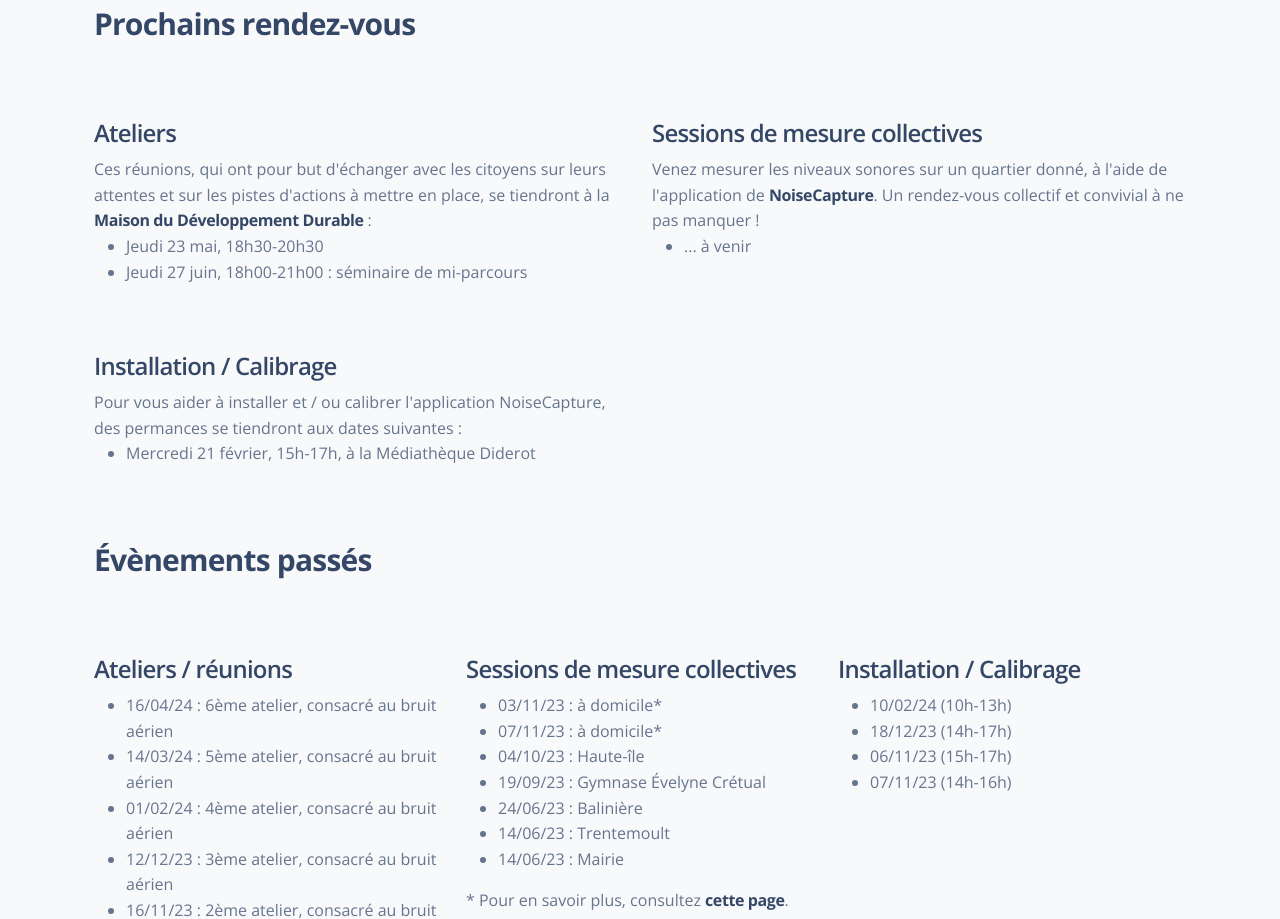
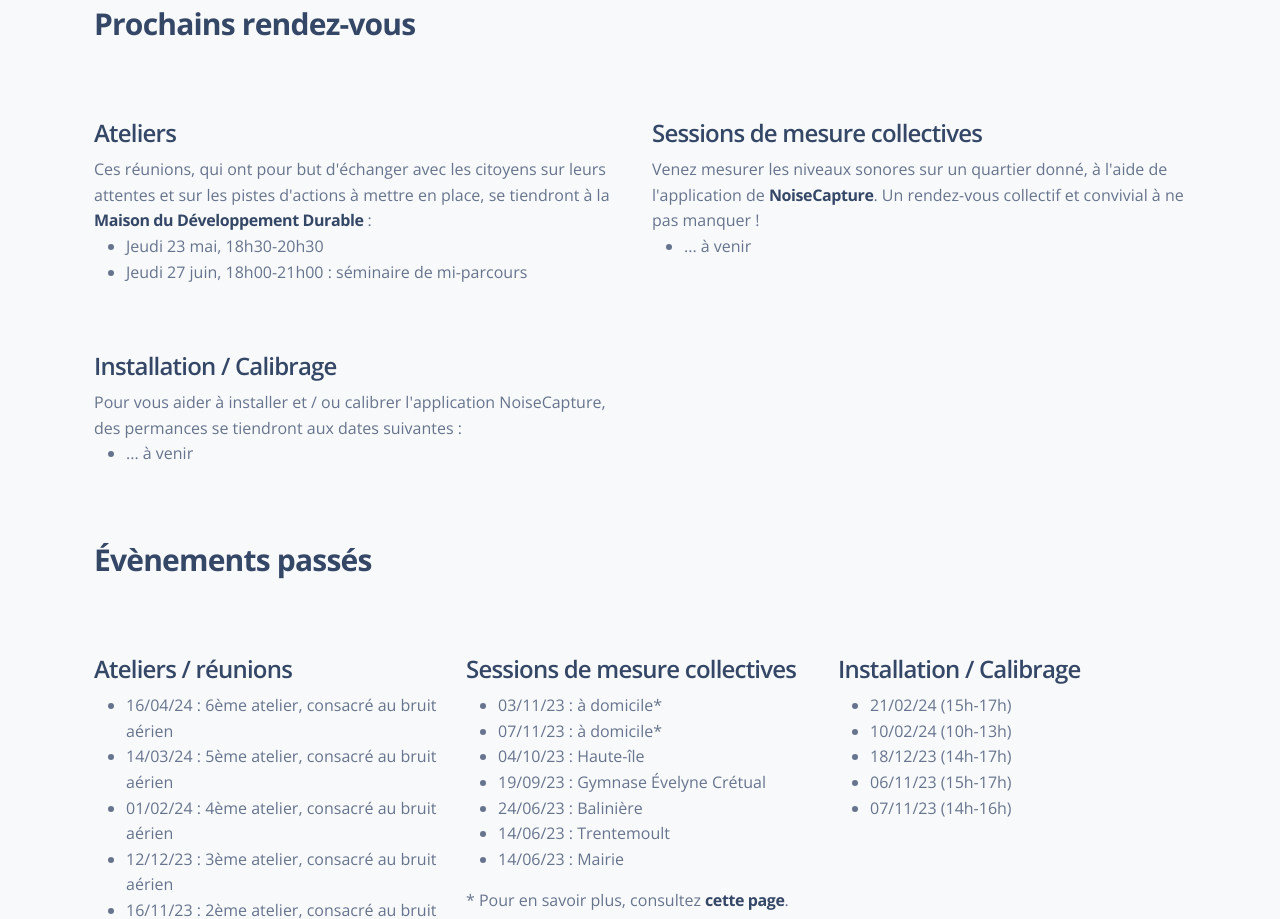
Before and after one commit to Universite-Gustave-Eiffel/sonoreze, a website: page actu.html in a window 1280 px wide. Shown: the part 413-1332 px from the top of the page. Drawn offline with nearby package versions, Linux system fonts and the light colour scheme.

```diff
--- a/actu.html
+++ b/actu.html
@@ -312,7 +312,7 @@
               </h4>
               Pour vous aider à installer et / ou calibrer l'application NoiseCapture, des permances se tiendront aux dates suivantes :
               <ul>
-                <li>Mercredi 21 février, 15h-17h, à la Médiathèque Diderot</li>
+                <li>... à venir</li>
               </ul>
 
             </div>
@@ -389,6 +389,7 @@
                 Installation / Calibrage
               </h4>
               <ul>
+                <li>21/02/24 (15h-17h)</li>
                 <li>10/02/24 (10h-13h)</li>
                 <li>18/12/23 (14h-17h)</li>
                 <li>06/11/23 (15h-17h)</li>
```
Also changed, not shown: resultats/sonoreze_II/actions.html (+1 -1 lines).
